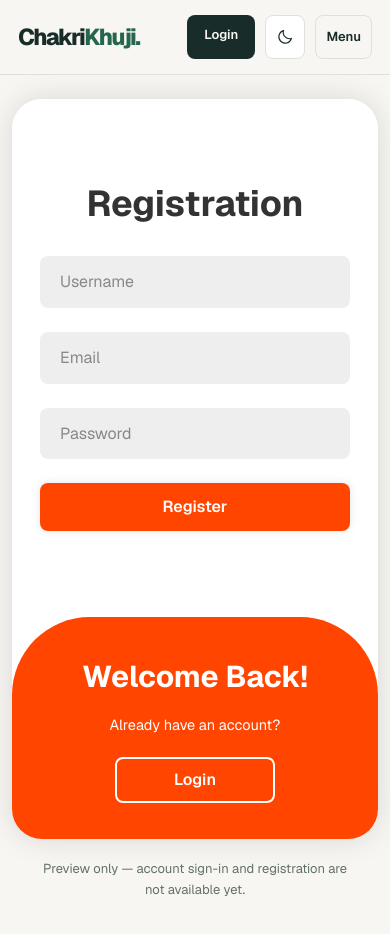
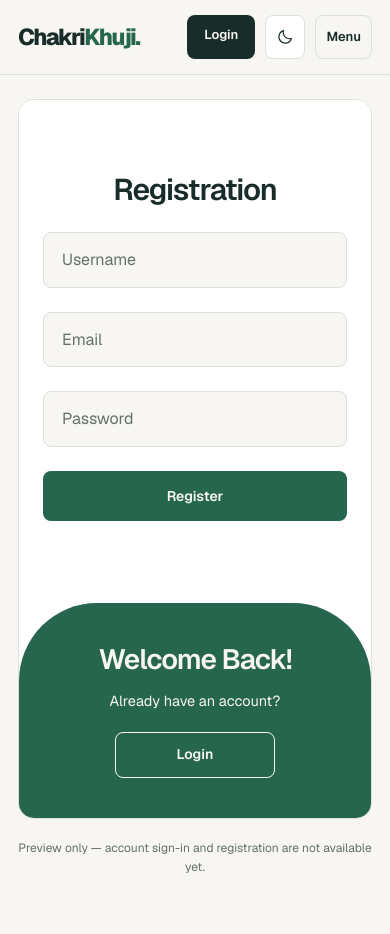
Before and after one commit to zobaer29/chakrikhuji, a Next.js app: page /Login in a window 390 px wide. Both pictures are taken after a click on the button "Register". Shown: the top 934 px of the page. After the commit the page ends 901 px from the top, so only its background shows below. Built offline with nearby package versions, Linux system fonts and the light colour scheme.

Commit message:
Match sliding login colors and sizing to website theme

```diff
--- a/src/app/Login/AuthForm.css
+++ b/src/app/Login/AuthForm.css
@@ -1,26 +1,86 @@
-/* Original orange sliding login/register design. */
-.auth-page .auth-container { width:min(850px,100%); height:550px; margin:0; border-radius:30px; background:#fff; box-shadow:0 0 30px #00000020; }
-.auth-page .form-box { background:#fff; color:#333; transition:right .6s ease-in-out 1.2s,visibility 0s 1s; }
-.auth-container.active .form-box.login { right:50%; visibility:hidden; }
-.auth-container.active .form-box.register { right:50%; visibility:visible; }
-.auth-page input:focus-visible { outline:2px solid #ff4500; outline-offset:3px; }
-.toggle-box::before { content:""; position:absolute; left:-250%; width:300%; height:100%; background:#ff4500; border-radius:150px; z-index:20; transition:1.8s ease-in-out; }
-.auth-container.active .toggle-box::before { left:50%; }
-.toggle-panel { color:#fff; padding:20px; text-align:center; transition:.6s ease-in-out; }
-.toggle-panel.toggle-left { left:0; transition-delay:1.2s; }
-.auth-container.active .toggle-panel.toggle-left { left:-50%; transition-delay:.6s; }
-.toggle-panel.toggle-right { right:-50%; transition-delay:.6s; }
-.auth-container.active .toggle-panel.toggle-right { right:0; transition-delay:1.2s; }
+.auth-page.auth-themed-page {
+  min-height:calc(100svh - 89px);
+  padding:40px 0 24px;
+  background:var(--paper);
+}
+.auth-themed-page .auth-container {
+  width:min(1200px,calc(100% - 80px));
+  height:max(560px,calc(100svh - 200px));
+  margin:0;
+  border:1px solid var(--line);
+  border-radius:20px;
+  background:var(--surface);
+}
+.auth-themed-page .form-box {
+  position:absolute;
+  right:0;
+  width:50%;
+  height:100%;
+  display:flex;
+  align-items:center;
+  justify-content:center;
+  padding:40px;
+  z-index:10;
+  text-align:center;
+  background:var(--surface);
+  color:var(--ink);
+  transition:right .6s ease-in-out 1.2s,visibility 0s 1s;
+}
+.auth-themed-page .form-box form { width:100%; max-width:380px; }
+.auth-themed-page .form-box h1 { font-size:clamp(30px,3vw,40px); font-weight:600; letter-spacing:-1px; line-height:1.2; }
+.auth-themed-page .register { visibility:hidden; }
+.auth-themed-page .active .form-box { right:50%; }
+.auth-themed-page .active .login { visibility:hidden; }
+.auth-themed-page .active .register { visibility:visible; }
+.auth-input {
+  width:100%; padding:14px 18px; border:1px solid var(--line); border-radius:8px;
+  background:var(--paper); color:var(--ink); font:inherit; font-size:16px;
+}
+.auth-input::placeholder { color:var(--muted); }
+.auth-input:focus-visible { outline:2px solid var(--green); outline-offset:3px; }
+.auth-submit {
+  width:100%; min-height:50px; border:0; border-radius:8px;
+  background:var(--green); color:var(--paper); font-size:14px; font-weight:600;
+  transition:filter .2s;
+}
+.auth-submit:hover { filter:brightness(.9); }
+.auth-themed-page .toggle-box::before {
+  content:""; position:absolute; left:-250%; width:300%; height:100%;
+  background:var(--green); border-radius:150px; z-index:20; transition:1.8s ease-in-out;
+}
+.auth-themed-page .active .toggle-box::before { left:50%; }
+.auth-themed-page .toggle-panel {
+  position:absolute; width:50%; height:100%; display:flex; flex-direction:column;
+  justify-content:center; align-items:center; z-index:30; pointer-events:auto;
+  color:var(--paper); padding:32px; text-align:center; transition:.6s ease-in-out;
+}
+.auth-themed-page .toggle-panel h1 { font-size:clamp(28px,3vw,40px); line-height:1.2; letter-spacing:-1px; font-weight:600; }
+.auth-themed-page .toggle-left { left:0; transition-delay:1.2s; }
+.auth-themed-page .active .toggle-left { left:-50%; transition-delay:.6s; }
+.auth-themed-page .toggle-right { right:-50%; transition-delay:.6s; }
+.auth-themed-page .active .toggle-right { right:0; transition-delay:1.2s; }
+.auth-mode-button {
+  width:160px; min-height:46px; border:1px solid currentColor; border-radius:8px;
+  background:transparent; color:inherit; font-size:14px; font-weight:600; transition:background .2s,color .2s;
+}
+.auth-mode-button:hover { background:var(--paper); color:var(--green); }
+.auth-themed-page .auth-notice { width:min(650px,calc(100% - 36px)); margin:20px 0 0; color:var(--muted); font-size:12px; }
+@media(max-width:1050px) { .auth-themed-page .auth-container { width:calc(100% - 48px); } }
+@media(max-width:760px) {
+  .auth-page.auth-themed-page { min-height:calc(100svh - 75px); padding:24px 0; }
+  .auth-themed-page .auth-container { width:calc(100% - 36px); }
+  .auth-themed-page .form-box { padding:28px; }
+}
 @media(max-width:650px) {
- .auth-page .auth-container { height:740px; max-width:460px; }
- .auth-page .form-box { bottom:0; right:0!important; width:100%; height:70%; padding:28px; transition:bottom .6s ease-in-out 1.2s,visibility 0s 1s; }
- .auth-container.active .form-box.login,.auth-container.active .form-box.register { right:0!important; bottom:30%; }
- .toggle-box::before { left:0; top:-270%; width:100%; height:300%; border-radius:20vw; }
- .auth-container.active .toggle-box::before { left:0; top:70%; }
- .toggle-panel { width:100%; height:30%; }
- .toggle-panel.toggle-left { top:0; left:0; }
- .auth-container.active .toggle-panel.toggle-left { left:0; top:-30%; }
- .toggle-panel.toggle-right { right:0; bottom:-30%; }
- .auth-container.active .toggle-panel.toggle-right { bottom:0; }
- .toggle-panel h1 { font-size:30px; }
+  .auth-themed-page .auth-container { height:max(720px,calc(100svh - 170px)); border-radius:16px; }
+  .auth-themed-page .form-box { bottom:0; right:0; width:100%; height:70%; padding:24px; transition:bottom .6s ease-in-out 1.2s,visibility 0s 1s; }
+  .auth-themed-page .active .form-box { right:0; bottom:30%; }
+  .auth-themed-page .toggle-box::before { left:0; top:-270%; width:100%; height:300%; border-radius:20vw; }
+  .auth-themed-page .active .toggle-box::before { left:0; top:70%; }
+  .auth-themed-page .toggle-panel { width:100%; height:30%; padding:20px; }
+  .auth-themed-page .toggle-left { top:0; left:0; }
+  .auth-themed-page .active .toggle-left { left:0; top:-30%; }
+  .auth-themed-page .toggle-right { right:0; bottom:-30%; }
+  .auth-themed-page .active .toggle-right { bottom:0; }
+  .auth-themed-page .toggle-panel h1 { font-size:28px; }
 }
--- a/src/app/Login/page.jsx
+++ b/src/app/Login/page.jsx
@@ -1,7 +1,7 @@
 "use client";
 import { useState } from "react";
 import Navbar from "@/components/navbar";
-import "./AuthForm.css"; // নিচের CSS ফাইলটি ইম্পোর্ট করুন
+import "./AuthForm.css";
 
 const LoginPage = () => {
   const [isActive, setIsActive] = useState(false);
@@ -21,15 +21,15 @@ const LoginPage = () => {
   return (
     <>
     <Navbar />
-    <main id="main-content" className="auth-page">
+    <main id="main-content" className="auth-page auth-themed-page">
       <div
         id="auth-container"
-        className={`auth-container relative w-[850px] h-[550px] bg-white m-5 rounded-[30px] shadow-[0_0_30px_rgba(0,0,0,0.2)] overflow-hidden ${
+        className={`auth-container relative overflow-hidden ${
           isActive ? "active" : ""
         }`}
       >
         {/* Login Form */}
-        <div inert={isActive} aria-hidden={isActive} className="form-box login absolute right-0 w-1/2 h-full bg-white flex items-center text-[#333] text-center p-10 max-[400px]:p-5 z-10 visible">
+        <div inert={isActive} aria-hidden={isActive} className="form-box login">
           <form onSubmit={handleLoginSubmit} className="w-full">
             <h1 className="text-[36px] font-bold -mt-2.5 mb-2.5">Login</h1>
 
@@ -41,7 +41,7 @@ const LoginPage = () => {
                 autoComplete="username"
                 placeholder="Username"
                 required
-                className="w-full py-[13px] pr-[50px] pl-[20px] bg-[#eee] rounded-lg border-none outline-none text-[16px] text-[#333] font-medium placeholder-[#888] placeholder:font-normal"
+                className="auth-input"
               />
             </div>
 
@@ -54,14 +54,14 @@ const LoginPage = () => {
                 autoComplete="current-password"
                 placeholder="Password"
                 required
-                className="w-full py-[13px] pr-[50px] pl-[20px] bg-[#eee] rounded-lg border-none outline-none text-[16px] text-[#333] font-medium placeholder-[#888] placeholder:font-normal"
+                className="auth-input"
               />
             </div>
 
 
             <button
               type="submit"
-              className="w-full h-12 bg-[#ff4500] hover:bg-[#e03d00] transition-colors rounded-lg shadow-[0_0_10px_rgba(0,0,0,0.1)] border-none cursor-pointer text-[16px] text-white font-semibold"
+              className="auth-submit"
             >
               Login
             </button>
@@ -71,7 +71,7 @@ const LoginPage = () => {
         </div>
 
         {/* Register Form */}
-        <div inert={!isActive} aria-hidden={!isActive} className="form-box register absolute right-0 w-1/2 h-full bg-white flex items-center text-[#333] text-center p-10 max-[400px]:p-5 z-10 invisible">
+        <div inert={!isActive} aria-hidden={!isActive} className="form-box register">
           <form onSubmit={handleRegisterSubmit} className="w-full">
             <h1 className="text-[36px] font-bold -mt-2.5 mb-2.5">Registration</h1>
 
@@ -83,7 +83,7 @@ const LoginPage = () => {
                 autoComplete="username"
                 placeholder="Username"
                 required
-                className="w-full py-[13px] pr-[50px] pl-[20px] bg-[#eee] rounded-lg border-none outline-none text-[16px] text-[#333] font-medium placeholder-[#888] placeholder:font-normal"
+                className="auth-input"
               />
             </div>
 
@@ -95,7 +95,7 @@ const LoginPage = () => {
                 autoComplete="email"
                 placeholder="Email"
                 required
-                className="w-full py-[13px] pr-[50px] pl-[20px] bg-[#eee] rounded-lg border-none outline-none text-[16px] text-[#333] font-medium placeholder-[#888] placeholder:font-normal"
+                className="auth-input"
               />
             </div>
 
@@ -108,13 +108,13 @@ const LoginPage = () => {
                 autoComplete="new-password"
                 placeholder="Password"
                 required
-                className="w-full py-[13px] pr-[50px] pl-[20px] bg-[#eee] rounded-lg border-none outline-none text-[16px] text-[#333] font-medium placeholder-[#888] placeholder:font-normal"
+                className="auth-input"
               />
             </div>
 
             <button
               type="submit"
-              className="w-full h-12 bg-[#ff4500] hover:bg-[#e03d00] transition-colors rounded-lg shadow-[0_0_10px_rgba(0,0,0,0.1)] border-none cursor-pointer text-[16px] text-white font-semibold"
+              className="auth-submit"
             >
               Register
             </button>
@@ -126,7 +126,7 @@ const LoginPage = () => {
         {/* Toggle Overlay Box */}
         <div className="toggle-box absolute w-full h-full pointer-events-none">
           {/* Left Panel */}
-          <div inert={isActive} aria-hidden={isActive} className="toggle-panel toggle-left absolute w-1/2 h-full text-white flex flex-col justify-center items-center z-30 pointer-events-auto">
+          <div inert={isActive} aria-hidden={isActive} className="toggle-panel toggle-left">
             <h1 className="text-[36px] max-[400px]:text-[30px] font-bold">
               Hello, Welcome!
             </h1>
@@ -134,14 +134,14 @@ const LoginPage = () => {
             <button
               type="button"
               onClick={() => changeMode(true)}
-              className="w-40 h-[46px] bg-transparent hover:bg-white hover:text-[#ff4500] transition-colors border-2 border-white rounded-lg cursor-pointer text-[16px] font-semibold"
+              className="auth-mode-button"
             >
               Register
             </button>
           </div>
 
           {/* Right Panel */}
-          <div inert={!isActive} aria-hidden={!isActive} className="toggle-panel toggle-right absolute w-1/2 h-full text-white flex flex-col justify-center items-center z-30 pointer-events-auto">
+          <div inert={!isActive} aria-hidden={!isActive} className="toggle-panel toggle-right">
             <h1 className="text-[36px] max-[400px]:text-[30px] font-bold">
               Welcome Back!
             </h1>
@@ -149,7 +149,7 @@ const LoginPage = () => {
             <button
               type="button"
               onClick={() => changeMode(false)}
-              className="w-40 h-[46px] bg-transparent hover:bg-white hover:text-[#ff4500] transition-colors border-2 border-white rounded-lg cursor-pointer text-[16px] font-semibold"
+              className="auth-mode-button"
             >
               Login
             </button>
```
